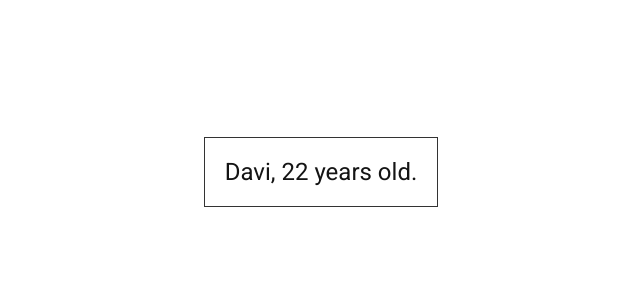
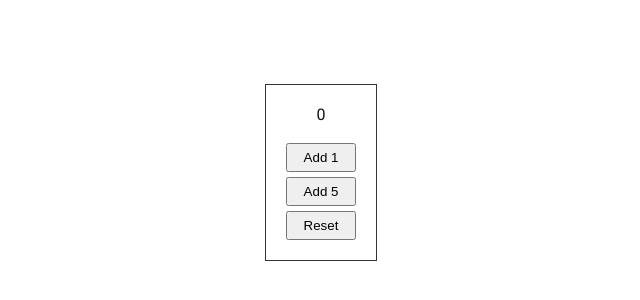
Before and after one commit to littlesekii/relearning-vue, a Vue app: page / in a window 1280 px wide. Shown: the part 228-528 px from the top of the page, without its empty margins (319-959 px from the left). Built offline with nearby package versions, Linux system fonts and the light colour scheme.

Commit message:
feat.: added Emit component examples

```diff
--- /dev/null
+++ b/src/components/Emit/EmitChild.vue
@@ -0,0 +1,39 @@
+/**
+* Author: Davi Bacalhau (littlesekii)
+* Purpose: Understand and use Vue 3 emit.
+*
+**/
+
+<script setup>
+
+const emit = defineEmits([
+  "reset"
+]);
+
+function resetParentCount() {
+  emit("reset");
+}
+
+</script>
+
+<template>
+  <!-- Using this type of emit with "$" results in a warning -->
+  <button @click="$emit('add')">Add 1</button>
+	<button @click="$emit('add-amount', 5)">Add 5</button>
+
+  <!-- Using defineEmits is the recommended way to do this-->
+  <button @click="emit('reset')">Reset</button>
+
+  <!-- <button @click="resetParentCount">Reset</button> -->
+</template>
+
+<style scoped>
+  button {
+    width: 70px;
+    padding: 5px;
+    margin-bottom: 5px;
+  }
+  button:last-of-type {
+    margin: 0;
+  }
+</style>
--- /dev/null
+++ b/src/components/Emit/EmitParent.vue
@@ -0,0 +1,51 @@
+/**
+* Author: Davi Bacalhau (littlesekii)
+* Purpose: Understand and use Vue 3 emit.
+*
+**/
+
+<script setup>
+import { ref } from 'vue';
+import EmitChild from './EmitChild.vue';
+
+const count = ref(0);
+
+function add() {
+	count.value++;
+}
+
+function addAmount(amount) {
+	count.value += amount;
+}
+
+function reset() {
+	count.value = 0;
+}
+
+</script>
+
+<template>
+	<div class="container">
+		<div>{{ count }}</div>
+		<br/>
+		<EmitChild
+			@add="add"
+			@add-amount="(amount) => count += amount"
+			@reset="reset"
+		/>
+	</div>
+</template>
+
+<style scoped>
+
+.container {
+	padding: 20px;
+	display: flex;
+	flex-direction: column;
+
+	justify-content: center;
+	align-items: center;
+
+	border: 1px solid var(--black-light);
+}
+</style>
--- a/src/views/HomeView.vue
+++ b/src/views/HomeView.vue
@@ -9,6 +9,7 @@ import DirectiveVModel from '@/components/Directives/DirectiveVModel.vue';
 import EventModifiers from '@/components/EventModifiers.vue';
 import ComputedProperties from '@/components/ComputedProperties.vue';
 import ComponentProps from '@/components/ComponentProps.vue';
+import EmitParent from '@/components/Emit/EmitParent.vue';
 </script>
 
 <template>
@@ -21,5 +22,6 @@ import ComponentProps from '@/components/ComponentProps.vue';
   <!-- <DirectiveVModel /> -->
   <!-- <EventModifiers /> -->
   <!-- <ComputedProperties /> -->
-  <ComponentProps name="Davi" age="22" />
+  <!-- <ComponentProps name="Davi" age="22" /> -->
+  <EmitParent />
 </template>
```
